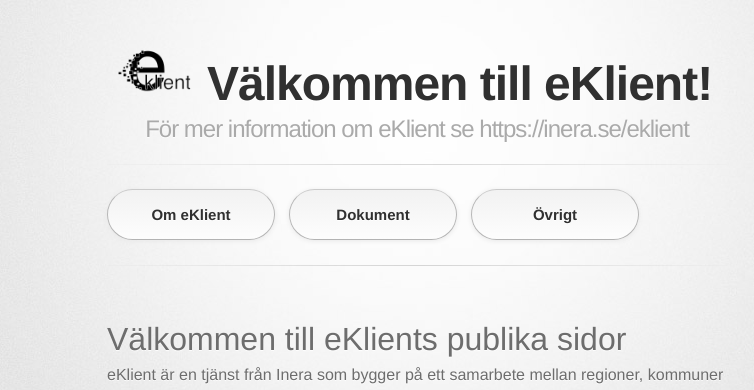
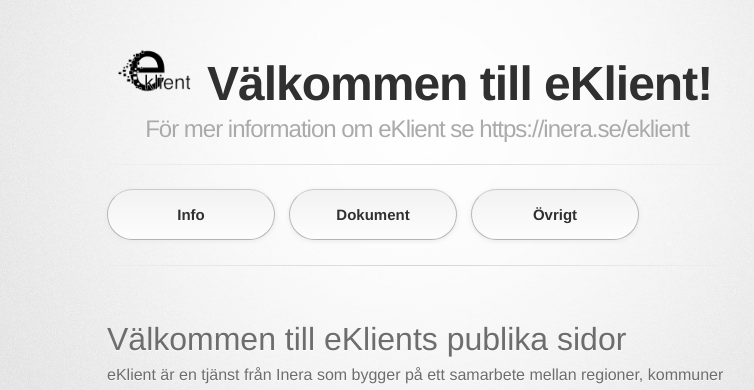
Before and after one commit to eKlient/eKlient.github.io, a Jekyll site: the page built from README.md, in a window 1280 px wide. Shown: the top 390 px of the page, without its empty margins (223-977 px from the left). Built offline with Jekyll 4.4.1, drawn with Linux system fonts in a browser that asks for light colours; some web fonts are replaced; our own code applies the rules of GitHub Pages for plain Markdown files.

Commit message:
Update default.html

```diff
--- a/_layouts/default.html
+++ b/_layouts/default.html
@@ -26,7 +26,7 @@
 	</p>
 	<hr>
 	<p style="vertical-align: middle;">
-	  <a href="index.html" class="button">Om eKlient</a>
+	  <a href="index.html" class="button">Info</a>
 	  <a href="dokument.html" class="button">Dokument</a>
 	  <a href="ovrigt.html" class="button">Övrigt</a>
 	</p>
```
